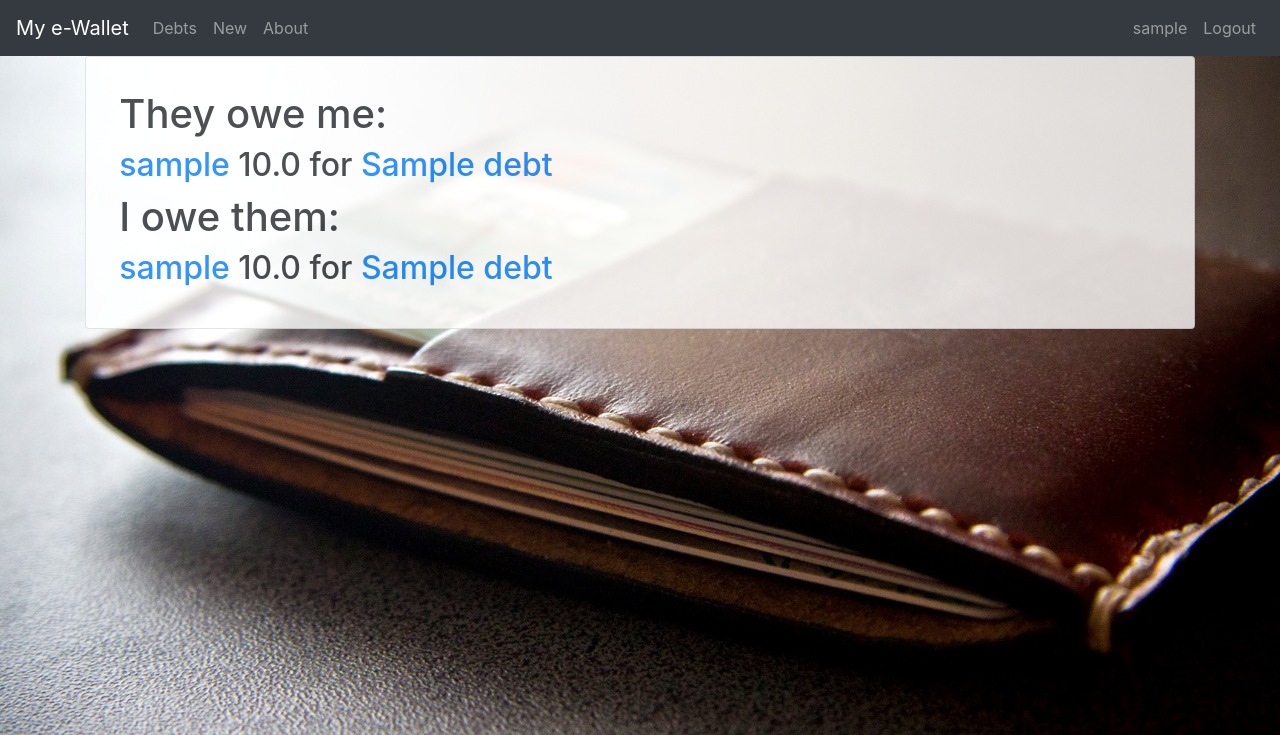
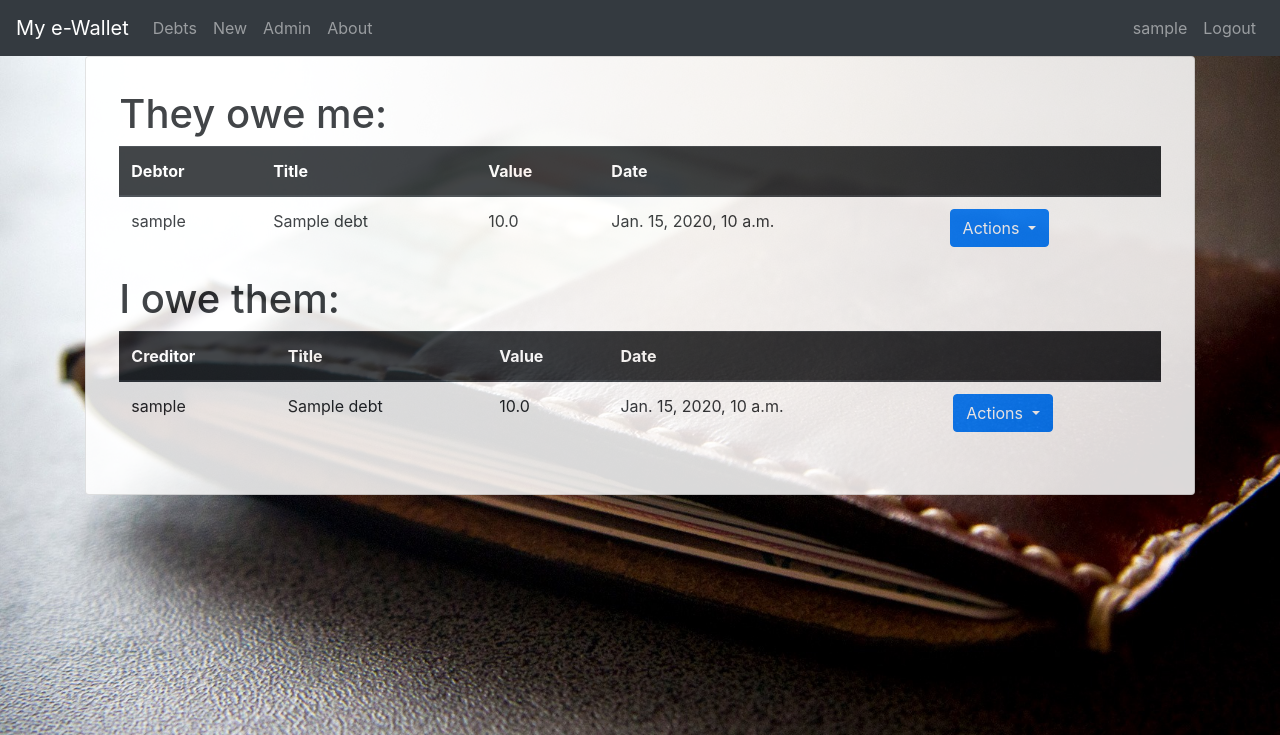
Before and after one commit to zygmuntdzwigon/PAI, a Django app: page /debts/ in a window 1280 px wide. Shown: the top 735 px of the page. Run offline with Django 3.2, Linux system fonts and the light colour scheme; a user stored in the database is signed in; tables that the repository leaves empty hold one stand-in row (values such as "Sample post"); some libraries are stand-ins or nearby versions.

Commit message:
front ended

```diff
--- a/my_e_wallet/debt/static/debt/style.css
+++ b/my_e_wallet/debt/static/debt/style.css
@@ -49,5 +49,5 @@ body {
     padding-bottom: 3%;
     padding-right: 3%;
     padding-left: 3%;
-    opacity: 0.8;
+    opacity: 0.85;
 }
--- a/my_e_wallet/debt/templates/debt/base.html
+++ b/my_e_wallet/debt/templates/debt/base.html
@@ -1,4 +1,5 @@
 {% load static %}
+{% load crispy_forms_tags %}
 <!doctype html>
 <html lang="en">
   <head>
@@ -9,8 +10,6 @@
     <!-- Bootstrap CSS -->
     <link rel="stylesheet" href="https://maxcdn.bootstrapcdn.com/bootstrap/4.0.0/css/bootstrap.min.css" integrity="sha384-Gn5384xqQ1aoWXA+058RXPxPg6fy4IWvTNh0E263XmFcJlSAwiGgFAW/dAiS6JXm" crossorigin="anonymous">
     <link rel="shortcut icon" type="image/png" href="{% static 'wallet.svg' %}"/>
-
-    <script src="https://kit.fontawesome.com/3fc9b1edbd.js" crossorigin="anonymous"></script>
 
     <link rel="stylesheet" type="text/css" href="{% static 'debt/style.css' %}">
 
@@ -37,6 +36,10 @@
           <li class="nav-item">
             <a class="nav-link" href="{% url 'debt-home' %}">Home <span class="sr-only">(current)</span></a>
           </li>
+          {% endif %}
+          {% if user.profile.is_moderator and user.is_authenticated %}
+            <li class="nav-item">
+            <a class="nav-link" href="{% url 'admin' %}">Admin</a>            </li>
           {% endif %}
           <li class="nav-item">
             <a class="nav-link" href="{% url 'debt-about' %}">About</a>
--- a/my_e_wallet/debt/templates/debt/debt_confirm_delete.html
+++ b/my_e_wallet/debt/templates/debt/debt_confirm_delete.html
@@ -1,5 +1,6 @@
 {% extends "debt/base.html" %}
 {% block content %}
+<div class="card card-bg">
     <div class="content-section">
         <form method="POST">
             {% csrf_token %}
@@ -13,4 +14,5 @@
             </div>
         </form>
     </div>
+</div>
 {% endblock content %}
--- a/my_e_wallet/debt/templates/debt/debt_form.html
+++ b/my_e_wallet/debt/templates/debt/debt_form.html
@@ -1,6 +1,7 @@
 {% extends "debt/base.html" %}
 {% load crispy_forms_tags %}
 {% block content %}
+<div class="card card-bg">
     <div class="content-section">
         <form method="POST">
             {% csrf_token %}
@@ -13,4 +14,5 @@
             </div>
         </form>
     </div>
+</div>
 {% endblock content %}
--- a/my_e_wallet/debt/templates/debt/debt_list.html
+++ b/my_e_wallet/debt/templates/debt/debt_list.html
@@ -1,22 +1,70 @@
 {% extends "debt/base.html" %}
 {% block content %}
 <div class="card card-bg">
+    {% if ascreditor %}
+    <h1>They owe me:</h1>
+    <table class="table">
+        <thead class="thead-dark">
+          <tr>
+            <th>Debtor</th>
+            <th>Title</th>
+            <th>Value</th>
+            <th>Date</th>
+            <th></th>
+          </tr>
+        </thead>
+        <tbody>
 
-    {% if ascreditor %}
-        <h1>They owe me:</h1>
         {% for debt in ascreditor  %}
-            <h2><a href="{% url 'user-detail' debt.debtor.id %}">{{ debt.debtor }}</a> {{ debt.amount }} for
-            <a href="{% url 'debt-detail' debt.id %}">{{ debt.title }}</a></h2>
+        <tr>
+            <td>{{ debt.debtor }}</td>
+            <td>{{ debt.title }}</td>
+            <td>{{ debt.amount }}</td>
+            <td>{{ debt.date }}</td>
+            <td><button type="button" class="btn btn-primary dropdown-toggle" data-toggle="dropdown">
+                Actions
+              </button>
+              <div class="dropdown-menu">
+                <a type="button" class="dropdown-item" href="{% url 'debt-delete' debt.id %}">Delete debt</a>
+                <a class="dropdown-item" href="#">Mark as paid</a>
+              </div></td>
+          </tr>
         {% endfor %}
+        </tbody>
+      </table>
     {% endif %}
 
-    {% if ascreditor %}
-        <h1>I owe them:</h1>
+    {% if asdebtor %}
+    <h1>I owe them:</h1>
+    <table class="table">
+        <thead class="thead-dark">
+          <tr>
+            <th>Creditor</th>
+            <th>Title</th>
+            <th>Value</th>
+            <th>Date</th>
+            <th></th>
+          </tr>
+        </thead>
+        <tbody>
+
         {% for debt in asdebtor  %}
-        <h2><a href="{% url 'user-detail' debt.creditor.id %}">{{ debt.creditor }}</a> {{ debt.amount }} for
-            <a href="{% url 'debt-detail' debt.id %}">{{ debt.title }}</a></h2>
+        <tr>
+            <td>{{ debt.creditor }}</td>
+            <td>{{ debt.title }}</td>
+            <td>{{ debt.amount }}</td>
+            <td>{{ debt.date }}</td>
+            <td><button type="button" class="btn btn-primary dropdown-toggle" data-toggle="dropdown">
+                Actions
+              </button>
+              <div class="dropdown-menu">
+                <a type="button" class="dropdown-item" href="{% url 'debt-delete' debt.id %}">Delete debt</a>
+                <a class="dropdown-item" href="#">Mark as paid</a>
+              </div></td>
+          </tr>
         {% endfor %}
+        </tbody>
+      </table>
     {% endif %}
-
 </div>
 {% endblock content %}
--- a/my_e_wallet/users/templates/users/login.html
+++ b/my_e_wallet/users/templates/users/login.html
@@ -1,6 +1,7 @@
 {% extends "debt/base.html" %}
 {% load crispy_forms_tags %}
 {% block content %}
+<div class="card card-bg">
     <div class="content-section">
         <form method="POST">
             {% csrf_token %}
@@ -18,4 +19,5 @@
             </small>
         </div>
     </div>
+</div>
 {% endblock content %}
--- a/my_e_wallet/users/templates/users/password_change.html
+++ b/my_e_wallet/users/templates/users/password_change.html
@@ -1,6 +1,7 @@
 {% extends "debt/base.html" %}
 {% load crispy_forms_tags %}
 {% block content %}
+<div class="card card-bg">
     <div class="content-section">
         <form method="POST">
             {% csrf_token %}
@@ -13,4 +14,5 @@
             </div>
         </form>
     </div>
+</div>
 {% endblock content %}
--- a/my_e_wallet/users/templates/users/profile.html
+++ b/my_e_wallet/users/templates/users/profile.html
@@ -1,9 +1,10 @@
 {% extends "debt/base.html" %}
 {% load crispy_forms_tags %}
 {% block content %}
+<div class="card card-bg">
 <div class="content-section">
     <div class="media">
-      <img class="rounded-circle account-img" src="{{ user.profile.image.url }}">
+      <img class="rounded-circle account-img" height="150" width="150" src="{{ user.profile.image.url }}">
       <div class="media-body">
         <h2 class="account-heading">{{ user.username }}</h2>
         <p class="text-secondary">{{ user.email }}</p>
@@ -21,4 +22,5 @@
       </div>
   </form>
   </div>
+  </div>
 {% endblock content %}
--- a/my_e_wallet/users/templates/users/register.html
+++ b/my_e_wallet/users/templates/users/register.html
@@ -1,6 +1,7 @@
 {% extends "debt/base.html" %}
 {% load crispy_forms_tags %}
 {% block content %}
+<div class="card card-bg">
     <div class="content-section">
         <form method="POST">
             {% csrf_token %}
@@ -18,4 +19,5 @@
             </small>
         </div>
     </div>
+</div>
 {% endblock content %}
--- a/my_e_wallet/users/templates/users/user_delete.html
+++ b/my_e_wallet/users/templates/users/user_delete.html
@@ -1,5 +1,6 @@
 {% extends "debt/base.html" %}
 {% block content %}
+<div class="card card-bg">
     <div class="content-section">
         <form method="POST">
             {% csrf_token %}
@@ -13,4 +14,5 @@
             </div>
         </form>
     </div>
+</div>
 {% endblock content %}
--- a/my_e_wallet/users/templates/users/user_detail.html
+++ b/my_e_wallet/users/templates/users/user_detail.html
@@ -1,12 +1,14 @@
 {% extends "debt/base.html" %}
 {% block content %}
-<div class="content-section">
+<div class="card card-bg">
+  <div class="content-section">
     <div class="media">
-      <img class="rounded-circle account-img" src="{{ user.profile.image.url }}">
+      <img class="account-img" height="150" width="150" src="{{ user.profile.image.url }}">
       <div class="media-body">
         <h2 class="account-heading">{{ user.username }}</h2>
         <p class="text-secondary">{{ user.email }}</p>
       </div>
     </div>
   </div>
+</div>
 {% endblock content %}
--- a/my_e_wallet/users/views.py
+++ b/my_e_wallet/users/views.py
@@ -49,6 +49,8 @@ def profile(request):
 
     return render(request, 'users/profile.html', context)
 
+
+
 @login_required
 def pw_change(request):
     if request.method == 'POST':
```
Also changed, not shown: my_e_wallet/debt/templates/debt/about.html (+7 -1 lines), my_e_wallet/users/templates/users/admin.html (+29 -3 lines), my_e_wallet/users/templates/users/logout.html (+8 -1 lines).
